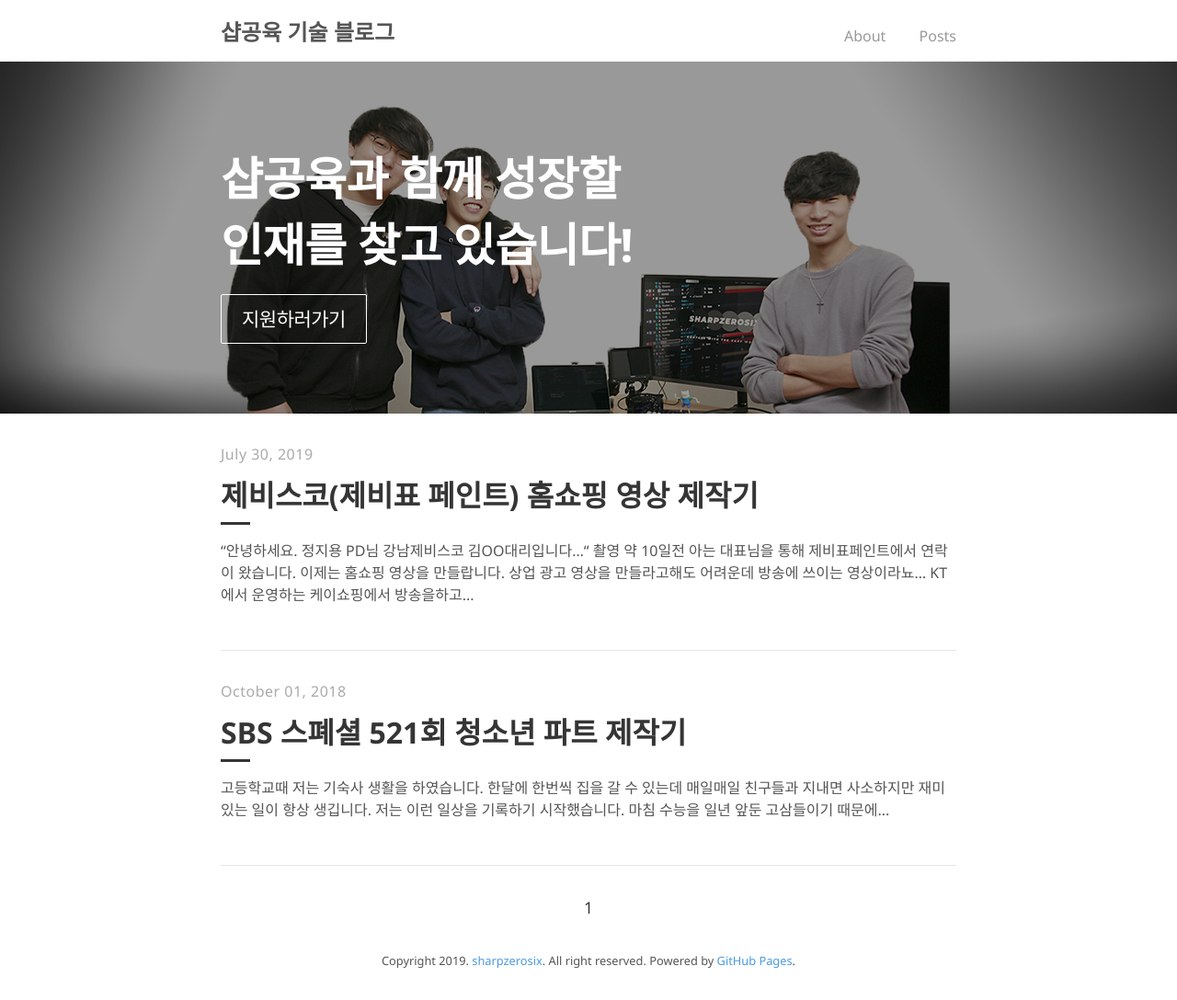
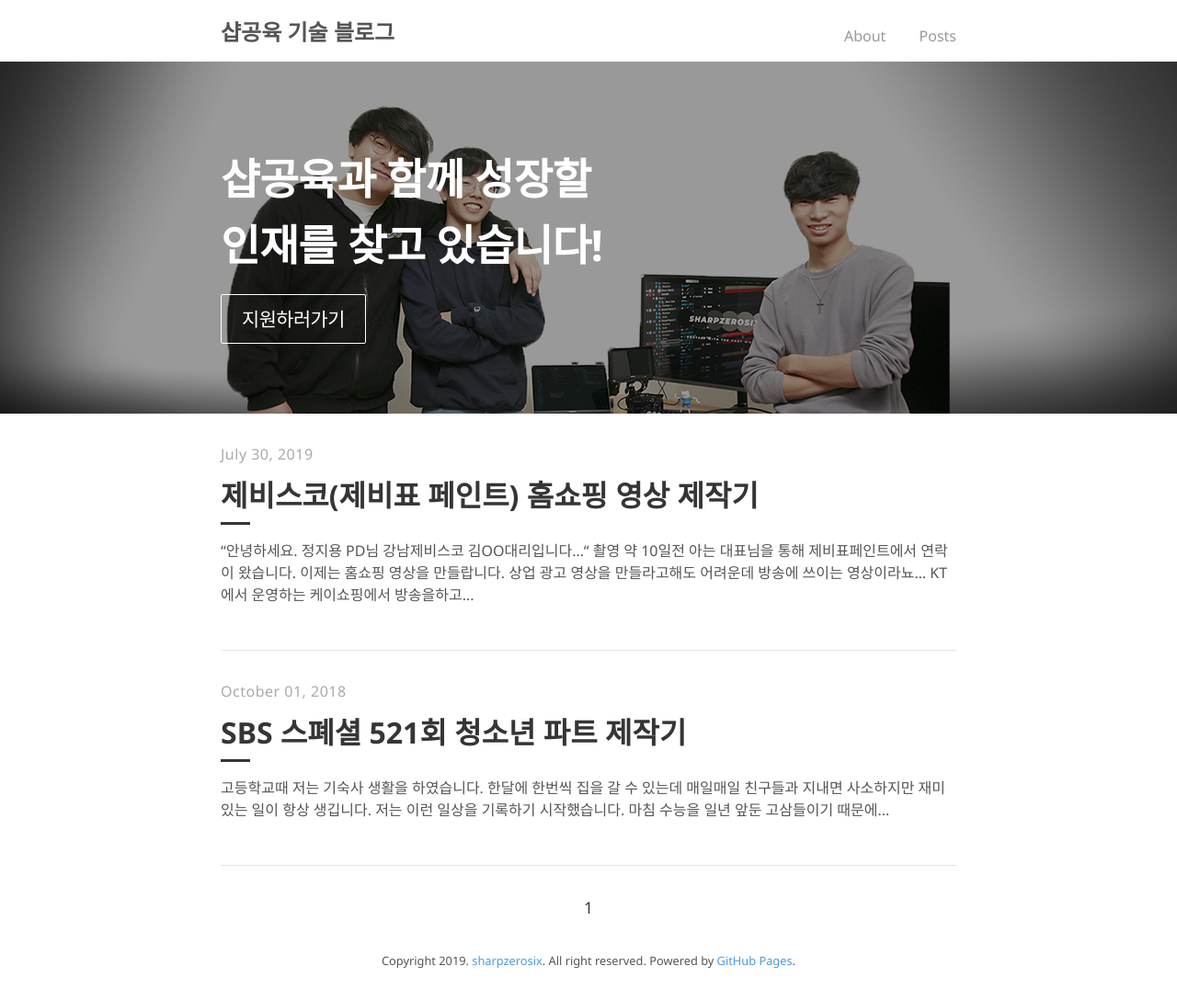
Before and after one commit to sharpzerosix/sharpzerosix.github.io, a Jekyll site: the page built from index.html, in a window 1280 px wide. Shown: the whole page at 92% size. Built offline with Jekyll 4.4.1, drawn with Linux system fonts in a browser that asks for light colours; the list of posts is cut into pages by our own code.

Commit message:
modify font to rem

```diff
--- a/_sass/tale/_layout.scss
+++ b/_sass/tale/_layout.scss
@@ -35,7 +35,7 @@
 }
 p.text {
   margin: 6px 0px 30px;
-  font-size: 50px;
+  font-size: 2.9rem;
   font-weight: 700;
   line-height: 72px;
   letter-spacing: -0.5px;
@@ -43,7 +43,7 @@ p.text {
 }
 a[role=button] {
   padding: 12px 22px;
-  font-size: 21px;
+  font-size: 1.3rem;
   font-weight: 500;
   letter-spacing: -0.5px;
   background-color: rgba(255,255,255,0);
```
Also changed, not shown: 7 other files.
